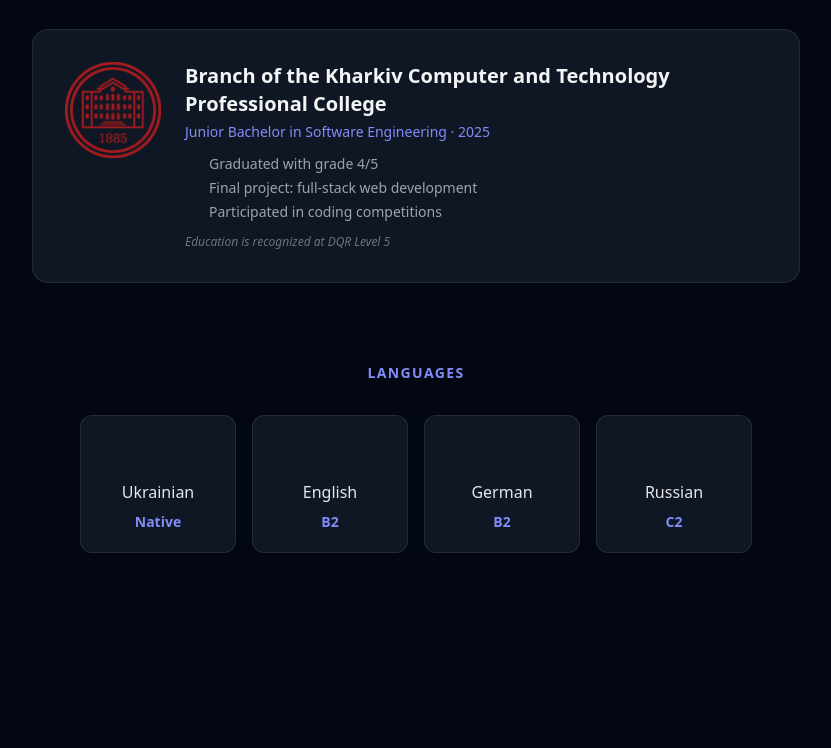
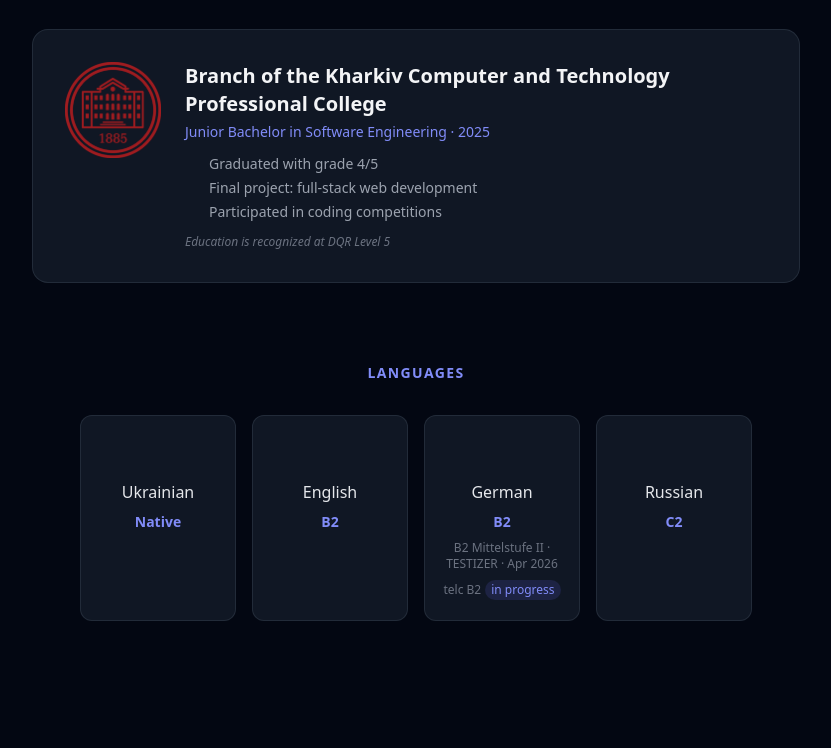
Before and after one commit to KyryloStyle/portfolio, a Vue app: page / in a window 1280 px wide. Shown: the part 1844-2592 px from the top of the page, without its empty margins (224-1055 px from the left). Built offline with nearby package versions, Linux system fonts and the light colour scheme; some icons are missing.

Commit message:
changing text

```diff
--- a/src/components/sections/AboutSection.vue
+++ b/src/components/sections/AboutSection.vue
@@ -104,6 +104,12 @@
           <span class="text-sm font-semibold text-indigo-400">
             {{ lang.level === 'native' ? t('about.nativeLevel') : lang.level }}
           </span>
+          <template v-if="lang.certs">
+            <div v-for="cert in lang.certs" :key="cert.label" class="flex items-center gap-1 text-center">
+              <span class="text-xs text-gray-500">{{ cert.label }}</span>
+              <span v-if="cert.note" class="rounded-full bg-indigo-500/15 px-1.5 py-0.5 text-xs text-indigo-400">{{ cert.note }}</span>
+            </div>
+          </template>
         </div>
       </div>
     </div>
--- a/src/data/index.ts
+++ b/src/data/index.ts
@@ -14,6 +14,7 @@ export interface LanguageMeta {
   key: string
   level: string
   flagIcon: string
+  certs?: { label: string; note?: string }[]
 }
 
 export interface ProjectMeta {
@@ -38,7 +39,15 @@ export const skills: Skill[] = [
 export const languages: LanguageMeta[] = [
   { key: 'ukrainian', level: 'native', flagIcon: 'circle-flags:ua' },
   { key: 'english', level: 'B2', flagIcon: 'circle-flags:gb' },
-  { key: 'german', level: 'B2', flagIcon: 'circle-flags:de' },
+  {
+    key: 'german',
+    level: 'B2',
+    flagIcon: 'circle-flags:de',
+    certs: [
+      { label: 'B2 Mittelstufe II · TESTIZER · Apr 2026' },
+      { label: 'telc B2', note: 'in progress' },
+    ],
+  },
   { key: 'russian', level: 'C2', flagIcon: 'circle-flags:ru' },
 ]
 
--- a/src/i18n/locales/de.ts
+++ b/src/i18n/locales/de.ts
@@ -15,7 +15,7 @@ const de: MessageSchema = {
   hero: {
     role: 'Absolvent der Softwareentwicklung',
     greeting: 'Hallo, ich bin Kyrylo Yurchenko',
-    bio: 'Software-Entwickler mit Schwerpunkt auf {vue} und {js}. Ich freue mich darauf, in einem Traineeprogramm in Deutschland zu starten und mich als professioneller Entwickler weiterzuentwickeln.',
+    bio: 'Software-Entwickler mit Schwerpunkt auf {vue} und {js}. Offen für neue Möglichkeiten und bereit, sich als professioneller Entwickler weiterzuentwickeln.',
     cta: {
       projects: 'Projekte ansehen',
       contact: 'Kontakt aufnehmen',
--- a/src/i18n/locales/en.ts
+++ b/src/i18n/locales/en.ts
@@ -16,7 +16,7 @@ const en: MessageSchema = {
     role: 'Software Engineering Graduate',
     greeting: "Hi, I'm Kyrylo Yurchenko",
     // {vue} and {js} are named slots for <i18n-t>
-    bio: 'Software engineer focused on {vue} and {js}. Eager to contribute to a Trainee program in Germany and grow into a professional engineering role.',
+    bio: 'Software engineer focused on {vue} and {js}. Open to new opportunities and ready to grow into a professional engineering role.',
     cta: {
       projects: 'View Projects',
       contact: 'Contact Me',
```
